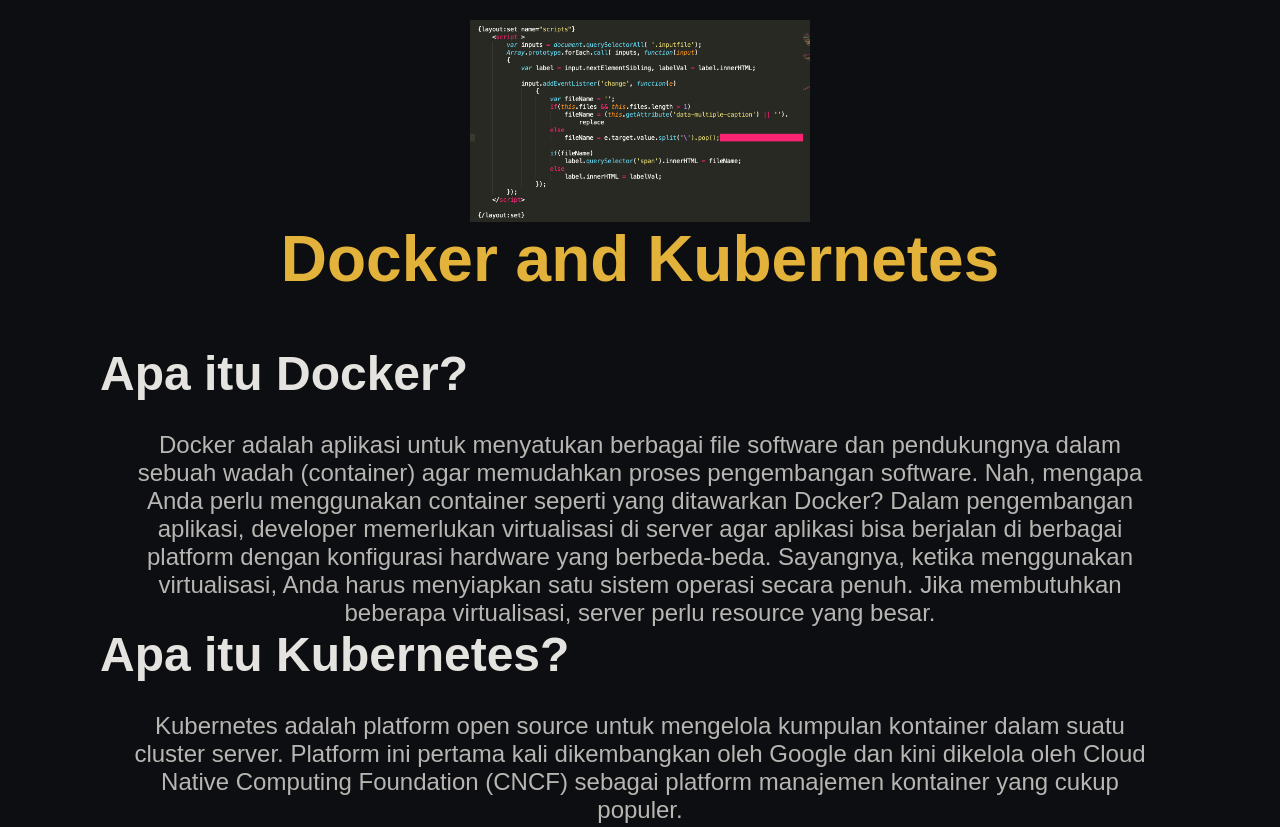
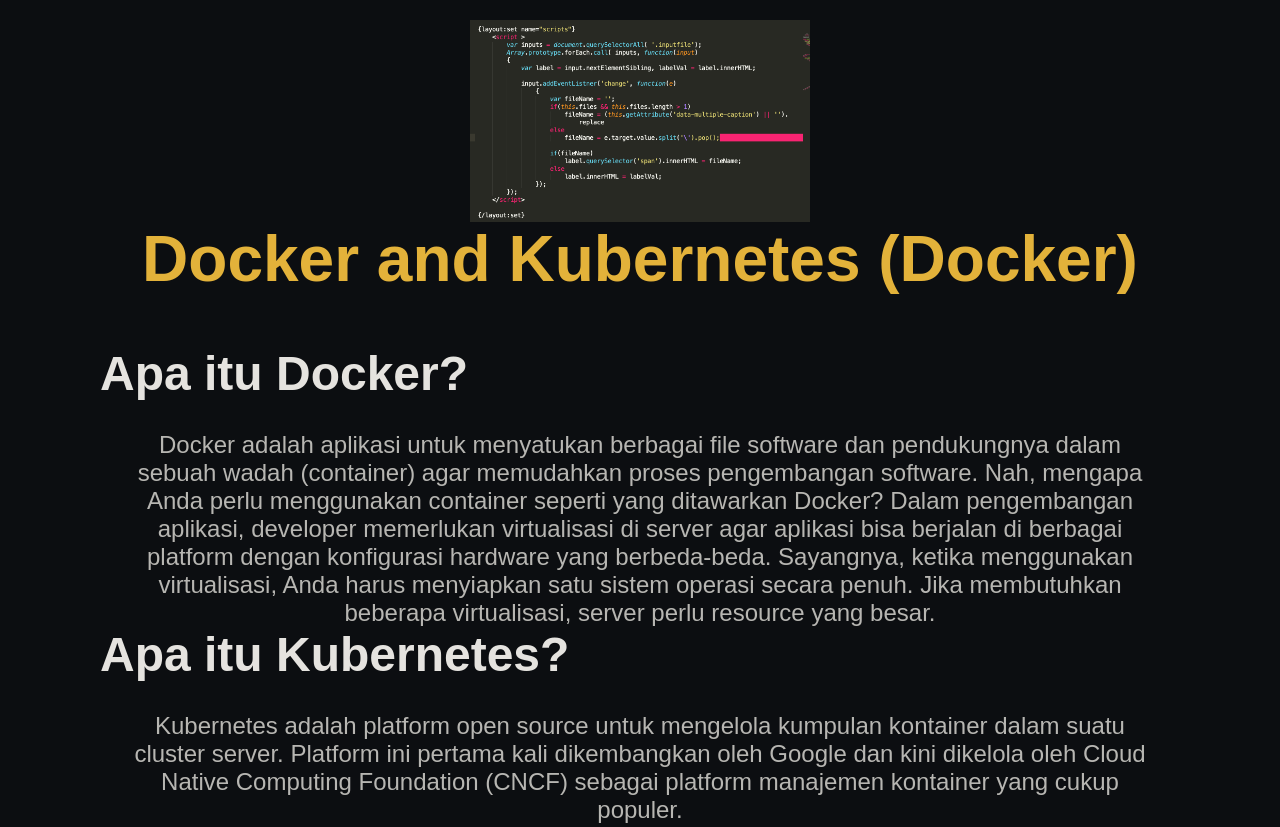
Before and after one commit to tegarnoell/testing, a plain HTML site: page index.html in a window 1280 px wide. Shown: the top 827 px of the page. Drawn offline with Linux system fonts and the light colour scheme.

Commit message:
perubahan (coba)

```diff
--- a/index.html
+++ b/index.html
@@ -22,7 +22,7 @@
         <div class="title">
 
 
-            <h1>Docker and Kubernetes</h1>
+            <h1>Docker and Kubernetes (Docker)</h1>
 
 
         </div>
```
